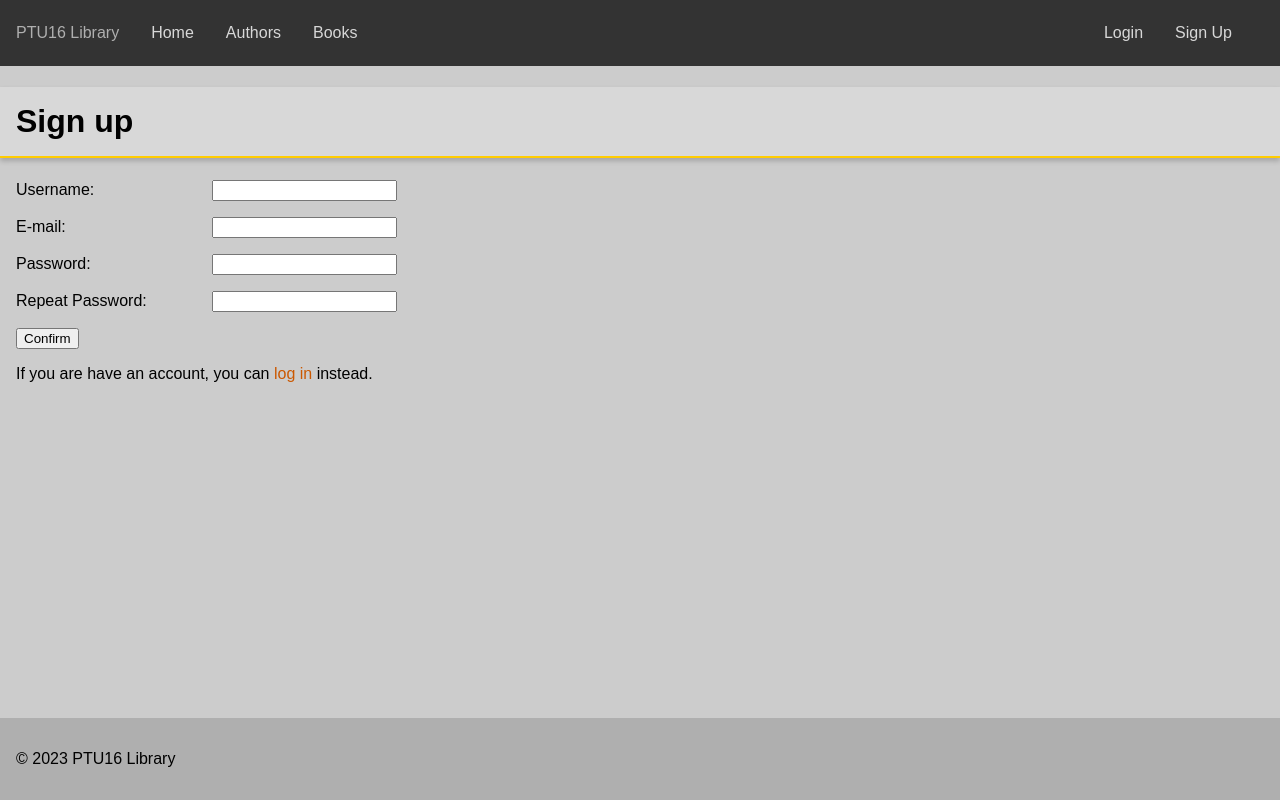
After one commit to povilastsk/ptu16_djangolib, a Django app: page /user/signup/ in a window 1280 px wide. The commit adds this page. Run offline with Django 4.2, Linux system fonts and the light colour scheme.

Commit message:
user registration view and template

```diff
--- a/ptu16_library/library/static/css/base_style.css
+++ b/ptu16_library/library/static/css/base_style.css
@@ -146,3 +146,27 @@ ul.errorlist {
 ul li.spacer {
     flex-grow: 1
 }
+form p label {
+    min-width: 12rem;
+    display: inline-block;
+}
+div.box {
+    margin: 0.5rem;
+    padding: 0.5rem;
+    border: 1px solid #999999;
+}
+.box-error {
+    background-color: #e0c0c0;
+}
+.box-success {
+    background-color: #c0e0c0;
+}
+.box-warning {
+    background-color: #e0e0c0;
+}
+.box-info {
+    background-color: #c0c0e0;
+}
+.box-debug {
+    background-color: #a8a8a8;
+}
--- a/ptu16_library/library/templates/base.html
+++ b/ptu16_library/library/templates/base.html
@@ -24,11 +24,19 @@
                 <li><a href="{% url "logout" %}">Logout</a></li>
             {% else %}
                 <li><a href="{% url "login" %}">Login</a></li>
+                <li><a href="{% url "signup" %}">Sign Up</a></li>
             {% endif %}
             <li></li>
         </ul>
     </header>
     <main>
+        {% if messages %}
+            {% for message in messages %}
+            <div class="box box-{{ message.tags }}">
+                {{ message}}
+            </div>
+            {% endfor %}
+        {% endif %}
         {% block content %}
         {% endblock content %}
     </main>
--- a/ptu16_library/user_profile/templates/registration/login.html
+++ b/ptu16_library/user_profile/templates/registration/login.html
@@ -8,4 +8,5 @@
     <p><button type="submit">Log in</button></p>
 </form>
 <p><a href="{% url "password_reset" %}">Forgot password?</a></p>
+<p>Don't have an account? <a href="{% url "signup" %}">sign up</a>!</p>
 {% endblock content %}
--- /dev/null
+++ b/ptu16_library/user_profile/templates/user_profile/signup.html
@@ -0,0 +1,27 @@
+{% extends "base.html" %}
+{% block title %}Sign up to {{ block.super }}{% endblock title %}
+{% block content %}
+<h1>Sign up</h1>
+<form method="post" action="{{ request.path }}">
+    {% csrf_token %}
+    <p>
+        <label for="username">Username:</label>
+        <input id="username" type="text" name="username" value="{{ request.POST.username }}">
+    </p>
+    <p>
+        <label for="email">E-mail:</label>
+        <input id="email" type="email" name="email" value="{{ request.POST.email }}">
+    </p>
+    <p>
+        <label for="password1">Password:</label>
+        <input id="password1" type="password" name="password1">
+    </p>
+    <p>
+        <label for="password2">Repeat Password:</label>
+        <input id="password2" type="password" name="password2">
+    </p>
+    <p><button type="submit">Confirm</button></p>
+</form>
+<p>If you are have an account, you can
+    <a href="{% url "login" %}">log in</a> instead.</p>
+{% endblock content %}
--- a/ptu16_library/user_profile/urls.py
+++ b/ptu16_library/user_profile/urls.py
@@ -1,5 +1,7 @@
 from django.urls import path
+from . import views
 
 urlpatterns = [
 
+    path('signup/', views.signup, name='signup'),
 ]
--- a/ptu16_library/user_profile/views.py
+++ b/ptu16_library/user_profile/views.py
@@ -1 +1,31 @@
 from django.shortcuts import render
+from django.shortcuts import render, redirect
+from django.contrib.auth import get_user_model
+from django.views.decorators.csrf import csrf_protect
+from django.contrib import messages
+from django.http import HttpRequest
+
+User = get_user_model()
+
+@csrf_protect
+def signup(request: HttpRequest):
+    if request.method == "POST":
+        errors = []
+        username = request.POST.get('username')
+        email = request.POST.get('email')
+        password1 = request.POST.get('password1')
+        password2 = request.POST.get('password2')
+        if not len(username) > 3 or User.objects.filter(username=username).exists():
+            errors.append('Username is already taken, or is too short.')
+        if not len(email) > 0 or User.objects.filter(email=email).exists():
+            errors.append('Email must be valid and not belonging to existing user.')
+        if not len(password1) > 7 or password1 != password2:
+            errors.append('Password is too short, or entered passwords do not match.')
+        if len(errors):
+            for error in errors:
+                messages.error(request, error)
+        else:
+            User.objects.create_user(username=username, email=email, password=password1)
+            messages.success(request, "Sign up successful. You can login now.")
+            return redirect('login')
+    return render(request, 'user_profile/signup.html')
```
